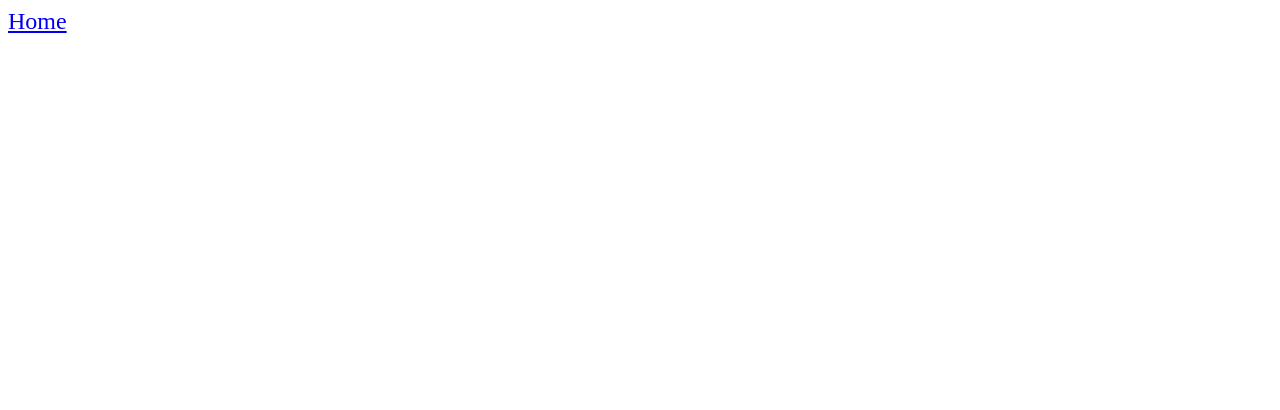
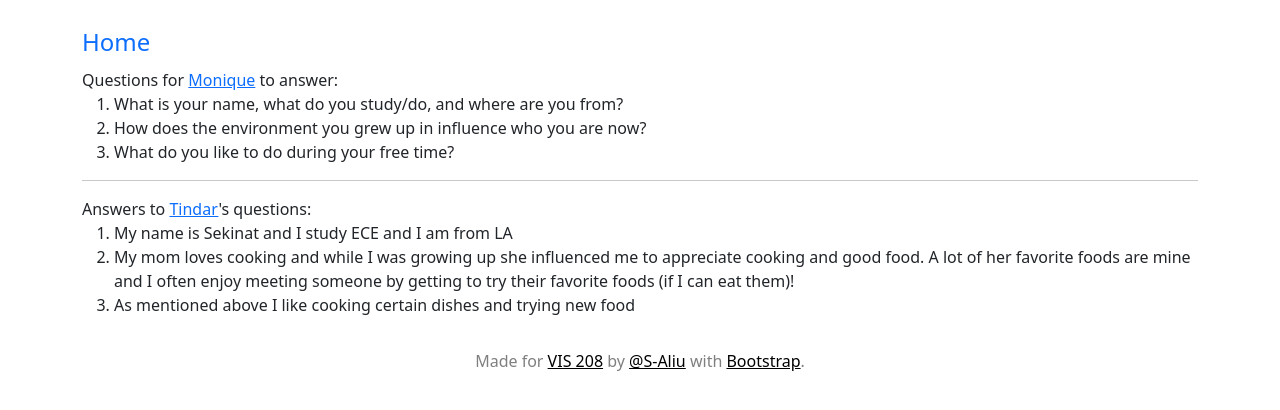
Before and after one commit to S-Aliu/VIS-208-Project-1, a plain HTML site: page webring.html in a window 1280 px wide. Drawn offline with nearby package versions, Linux system fonts and the light colour scheme.

Commit message:
feat: complete Webring activity and update Webring.html

```diff
--- a/webring.html
+++ b/webring.html
@@ -1,3 +1,27 @@
+
+<!DOCTYPE html>
+<html>
+
+<head>
+  <title>Questions Webring</title>
+  <meta charset="utf-8">
+  <meta name="viewport" content="width=device-width, initial-scale=1.0, maximum-scale=1.0">
+  <link rel="stylesheet" href="https://cdn.jsdelivr.net/npm/bootstrap@5.1.3/dist/css/bootstrap.min.css" integrity="sha384-1BmE4kWBq78iYhFldvKuhfTAU6auU8tT94WrHftjDbrCEXSU1oBoqyl2QvZ6jIW3" crossorigin="anonymous">
+</head>
+
+<!-- <div class="container">
+<header class="mb-auto">
+  <div>
+    <nav class="nav nav-masthead justify-content-center float-md-start">
+    <a class="nav-link"  href="index.html" style="font-size: x-large;">Home</a>
+    <a class="nav-link"  href="webring.html" style="font-size: x-large;">Webring</a>
+  </nav>
+  </div>
+</header>
+</div> -->
+
+<body>
+<div class="container" style="margin-top: 1rem;">
 <div class="row">
   <header class="mb-auto">
     <div>
@@ -8,3 +32,30 @@
     </div>
   </header>
 </div>
+
+  Questions for <a href="https://monique-link.neocities.org/webring.html" style="display: inline-block;"> Monique </a> to answer:
+  <ol>
+    <li>What is your name, what do you study/do, and where are you from?</li>
+    <li>How does the environment you grew up in influence who you are now?</li>
+    <li>What do you like to do during your free time?</li>
+  </ol>
+  <hr>
+  Answers to <a href="https://tmcyr.neocities.org/webring.html">Tindar</a>'s questions:
+  <ol>
+    <li>My name is Sekinat and I study ECE and I am from LA</li>
+    <li>My mom loves cooking and while I was growing up she influenced me to appreciate
+ cooking and good food. A lot of her favorite foods are mine and I often enjoy
+ meeting someone by getting to try their favorite foods (if I can eat them)!</li>
+    <li>As mentioned above I like cooking certain dishes and trying new food</li>
+  </ol>
+  <footer class="mt-auto text-black-50 text-center">
+    <p style="margin-top: 2rem;margin-bottom: 2rem;">
+      Made for <a href="https://veryinteractive.net/link/index.html" class = "text-black">VIS 208</a> by <a href="https://github.com/S-Aliu" class="text-black">@S-Aliu</a> with <a href="https://getbootstrap.com/" class="text-black">Bootstrap</a>.
+    </p>
+  </footer>
+</div>
+
+
+</body>
+
+</html>
```
